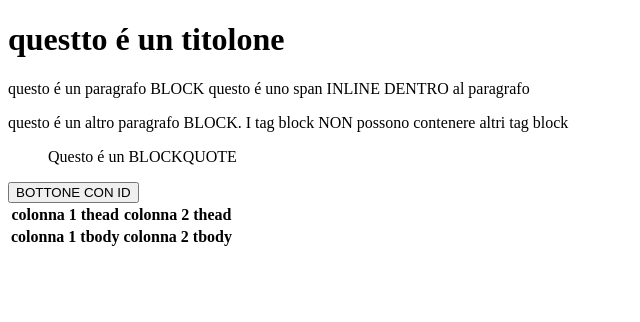
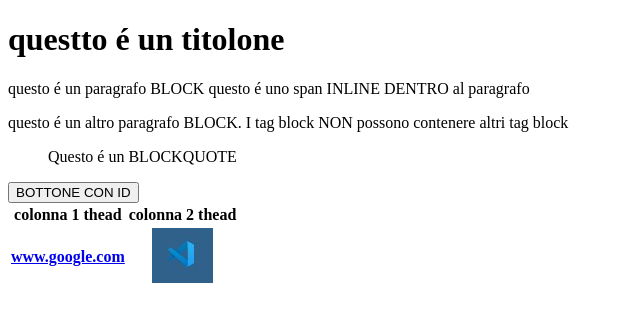
Before and after one commit to guidogig/git-example, a plain HTML site: page index.html in a window 1280 px wide. Shown: the whole page, without its empty margins (0-640 px from the left). Drawn offline with Linux system fonts and the light colour scheme.

Commit message:
prima lezione

```diff
--- a/index.html
+++ b/index.html
@@ -24,12 +24,11 @@
             </thead>
             <tbody>
                 <tr>
-                    <th>colonna 1 tbody</th>
-                    <th>colonna 2 tbody</th>
+                    <th><a href="https://www.google.com">www.google.com</a></th>
+                    <th><img src="./Assets/logo-vscode.jpg" alt="Logo vscode"></th>
                 </tr>
             </tbody>
         </table>
-
     </main>
 </body>
 </html>
```
Also changed, not shown: Assets/logo-vscode.jpg (added).
